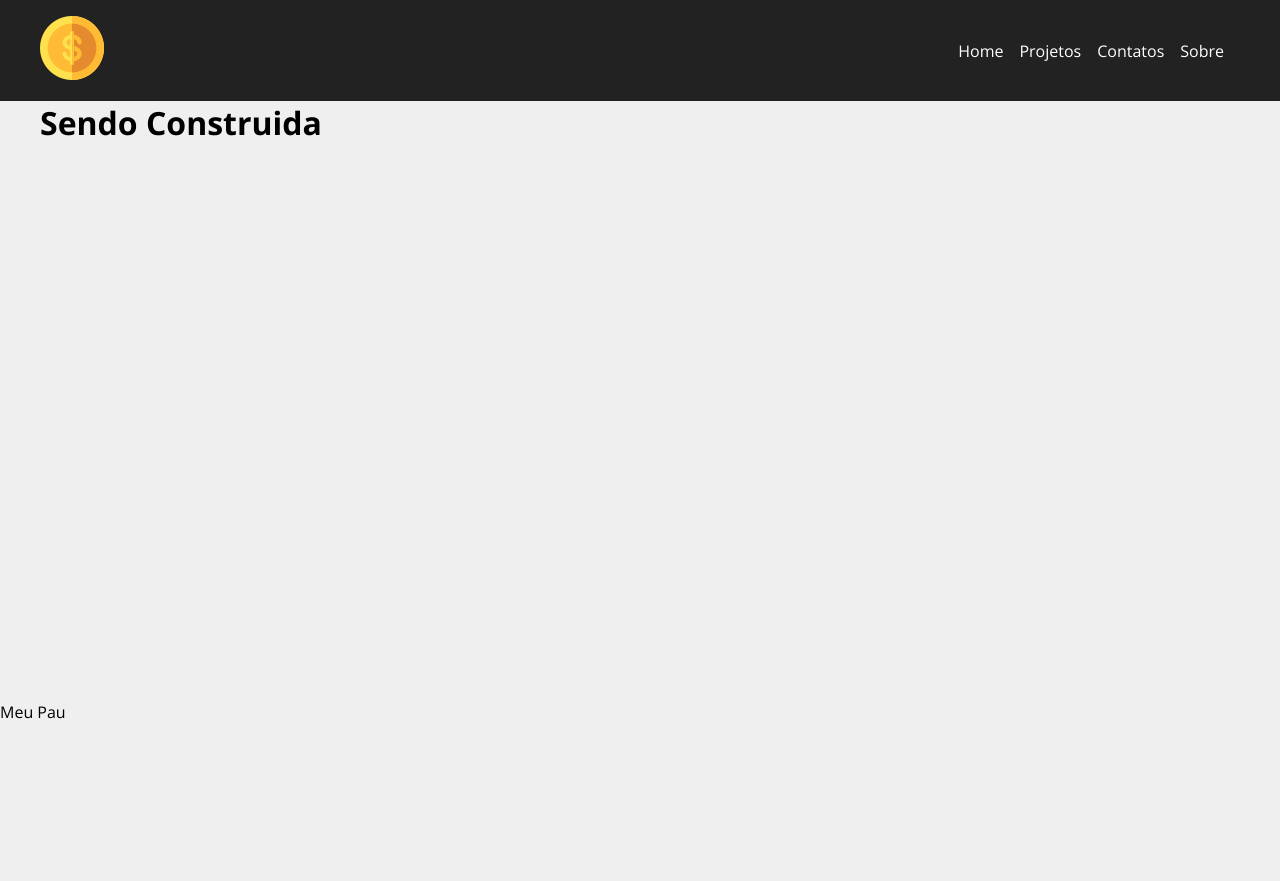
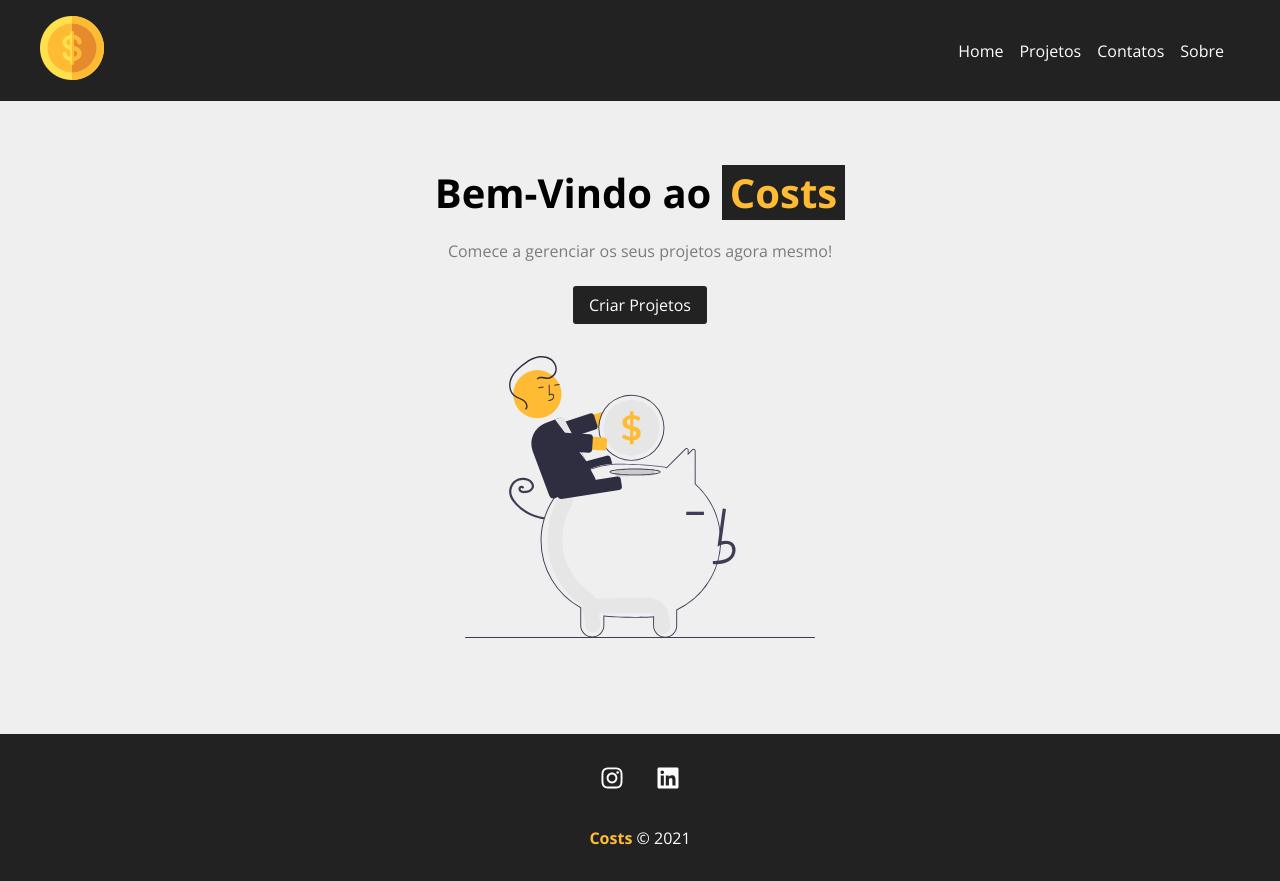
Before and after one commit to rodriggoshell/Financeiro, a React (Create React App) app: page / in a window 1280 px wide. Before the commit the page ends 800 px from the top, so only its background shows below. Built offline with nearby package versions, Linux system fonts and the light colour scheme.

Commit message:
homem concluida

```diff
--- a/public/index.html
+++ b/public/index.html
@@ -13,7 +13,7 @@
 
     <link rel="manifest" href="%PUBLIC_URL%/manifest.json" />
 
-    <title>Finaceiro</title>
+    <title>Costs</title>
     <link rel="preconnect" href="https://fonts.googleapis.com">
 <link rel="preconnect" href="https://fonts.gstatic.com" crossorigin>
 <link href="https://fonts.googleapis.com/css2?family=Open+Sans:wght@400;500;600;700&display=swap" rel="stylesheet">
--- a/src/components/layout/Footer.js
+++ b/src/components/layout/Footer.js
@@ -1,6 +1,16 @@
+import {FaInstagram,FaLinkedin} from 'react-icons/fa';
+
+import styles from './styles/Footer.module.css';
+
 function Footer() {
         return(
-            <p>Meu Pau</p>
+            <footer className={styles.footer}>
+                <ul className={styles.social_list}>
+                    <li><FaInstagram /></li>
+                    <li><FaLinkedin /></li>
+                </ul>
+                <p className={styles.copy_right}><span>Costs</span> &copy; 2021</p>
+            </footer>
         );
 }
 
--- /dev/null
+++ b/src/components/layout/LinkButton.js
@@ -0,0 +1,13 @@
+import { Link } from 'react-router-dom';
+import styles from './styles/LinkButton.module.css';
+
+function LinkButton({ to, text  }) {
+      return(
+          <Link className={styles.btn} to={to}>
+              {text}
+          </Link>
+      );
+}
+
+
+export default LinkButton;
--- a/src/components/layout/styles/Footer.module.css
+++ b/src/components/layout/styles/Footer.module.css
@@ -0,0 +1,33 @@
+.footer {
+        background-color: #222;
+        color: #fff;
+        padding: 2em;
+        text-align: center;
+  }
+
+  .social_list {
+         display: flex;
+         justify-content: center;
+  }
+
+  .social_list li {
+         margin: 0 1em;
+  }
+
+  .social_list li:hover {
+         color: #ffbb33;
+  }
+
+  .social_list svg {
+         font-size: 1.5em;
+         cursor: pointer;
+  }
+
+  .copy_right {
+        margin-top: 2em;
+  }
+
+  .copy_right span {
+        font-weight: bold;
+        color: #ffbb33;
+  }
--- /dev/null
+++ b/src/components/layout/styles/Home.module.css
@@ -0,0 +1,29 @@
+.home_container {
+      width: 100%;
+      display: flex;
+      flex-direction: column;
+      align-items: center;
+      justify-content: center;
+      padding: 4em;
+}
+
+.home_container h1 {
+      font-size: 2.5em;
+      margin-bottom: 0.5em;
+}
+
+.home_container h1 span {
+      color: #ffbb33;
+      padding: 0 0.2em;
+      background-color: #222;
+}
+
+.home_container p {
+      margin-bottom: 1.5em;
+      color: #7b7b7b;
+}
+
+.home_container img {
+      width: 350px;
+      margin: 2em 0;
+}
--- /dev/null
+++ b/src/components/layout/styles/LinkButton.module.css
@@ -0,0 +1,13 @@
+.btn {
+      background-color: #222;
+      color: #fff;
+      padding: 0.5em 1em;
+      text-decoration: none;
+      transition: 1;
+      border-radius: 3px;
+}
+
+.btn:hover {
+      background-color: #ffbb33;
+      color: #222;
+}
--- a/src/components/layout/styles/Navbar.module.css
+++ b/src/components/layout/styles/Navbar.module.css
@@ -7,7 +7,6 @@
 
 .list {
       display: flex;
-      list-style: none;
       align-items: center;
 }
 
--- a/src/components/pages/Home.js
+++ b/src/components/pages/Home.js
@@ -1,6 +1,16 @@
+import styles from '../layout/styles/Home.module.css';
+import cofre from '../../assets/savings.svg';
+
+import LinkButton from '../layout/LinkButton';
+
 function Home(){
     return(
-      <h1> Sendo Construida</h1>
+      <section className={styles.home_container}>
+        <h1>Bem-Vindo ao <span>Costs</span></h1>
+        <p>Comece a gerenciar os seus projetos agora mesmo!</p>
+        <LinkButton to="/projetos" text="Criar Projetos" />
+        <img src={cofre} alt="um cofre de um porco" />
+      </section>
     );
 }
 
--- a/src/index.css
+++ b/src/index.css
@@ -3,6 +3,7 @@
     padding: 0;
     box-sizing: border-box;
     font-family: 'Open Sans', sans-serif;
+    list-style: none;
 }
 
 html, body, #root {
```
